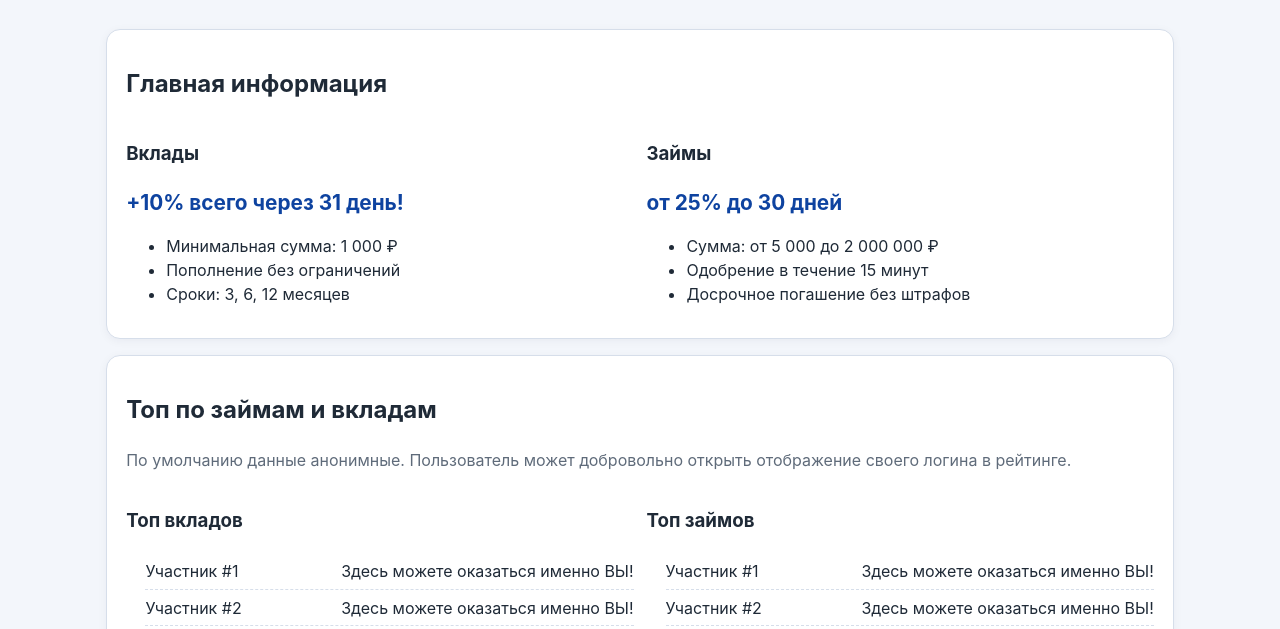
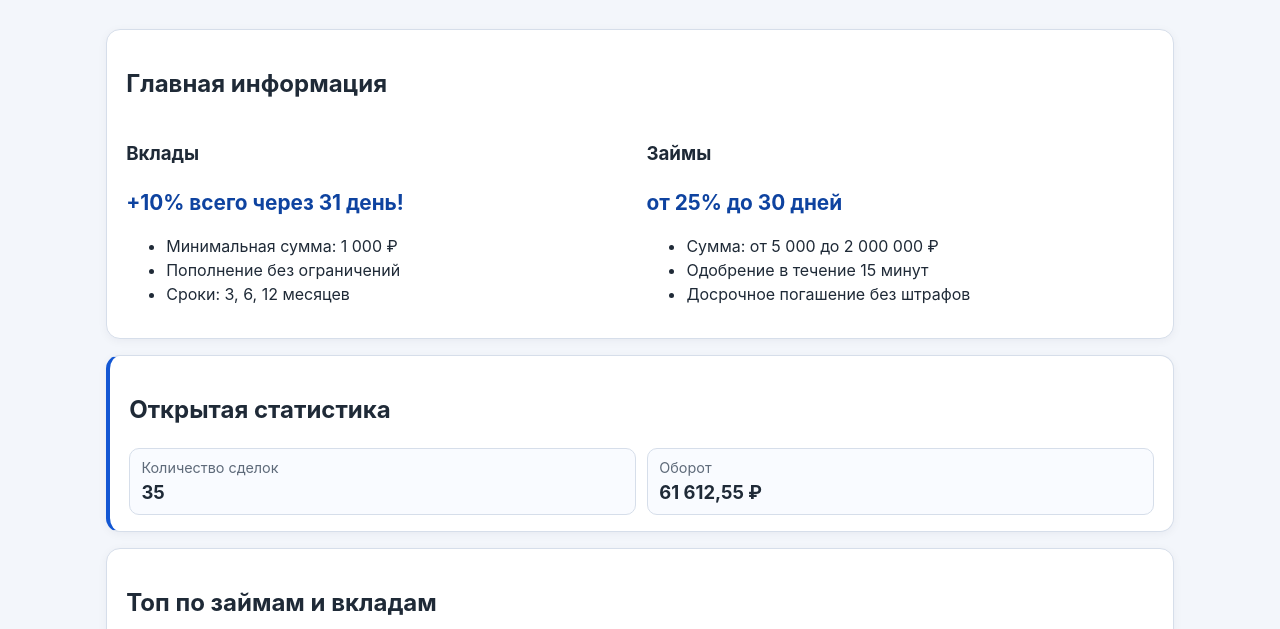
Before and after one commit to ilektrik228izi-byte/-, a plain HTML site: page index.html in a window 1280 px wide. Shown: the part 150-779 px from the top of the page. Drawn offline with Linux system fonts and the light colour scheme.

Commit message:
Expose public deal stats and remove outdated bottom turnover block

```diff
--- a/app.js
+++ b/app.js
@@ -100,6 +100,8 @@ const loanSearchInput = document.getElementById("loan-search");
 const loanSort = document.getElementById("loan-sort");
 const exportCsvButton = document.getElementById("export-csv");
 const borrowerInsights = document.getElementById("borrower-insights");
+const publicTotalDealsNode = document.getElementById("public-total-deals");
+const publicTurnoverNode = document.getElementById("public-turnover");
 const totalDealsNode = document.getElementById("total-deals");
 const returnedDealsNode = document.getElementById("returned-deals");
 const unknownDealsNode = document.getElementById("unknown-deals");
@@ -425,6 +427,11 @@ const getFilteredLoanRecords = () => {
   return sorted;
 };
 
+const renderPublicTrustStats = () => {
+  publicTotalDealsNode.textContent = String(loanRecords.length);
+  publicTurnoverNode.textContent = formatRub(COMPANY_TURNOVER);
+};
+
 const renderLoanBookStats = () => {
   const totalDeals = loanRecords.length;
   const returnedDeals = loanRecords.filter((row) => row.returned).length;
@@ -693,6 +700,7 @@ applyTheme(storedTheme);
 setAuthMode(false);
 updateSessionUI();
 renderBoard();
+renderPublicTrustStats();
 renderLoanBookStats();
 renderLoanBookTable();
 updateConfidentialUI();
--- a/index.html
+++ b/index.html
@@ -40,6 +40,20 @@
               <li>Одобрение в течение 15 минут</li>
               <li>Досрочное погашение без штрафов</li>
             </ul>
+          </article>
+        </div>
+      </section>
+
+      <section class="card trust-strip">
+        <h2>Открытая статистика</h2>
+        <div class="trust-grid">
+          <article class="kpi">
+            <p>Количество сделок</p>
+            <strong id="public-total-deals">0</strong>
+          </article>
+          <article class="kpi">
+            <p>Оборот</p>
+            <strong id="public-turnover">0 ₽</strong>
           </article>
         </div>
       </section>
@@ -159,10 +173,6 @@
         </div>
       </section>
 
-      <section class="card compact">
-        <h2>Оборот компании</h2>
-        <p class="turnover">6 161,55 ₽</p>
-      </section>
 
       <section class="card compact">
         <h2>Связь</h2>
--- a/styles.css
+++ b/styles.css
@@ -63,6 +63,16 @@ main {
 
 .compact {
   padding: 0.8rem 1.2rem;
+}
+
+.trust-strip {
+  border-left: 4px solid var(--brand);
+}
+
+.trust-grid {
+  display: grid;
+  grid-template-columns: repeat(auto-fit, minmax(180px, 1fr));
+  gap: 0.7rem;
 }
 
 .rates-grid,
```
Also changed, not shown: README.md.
